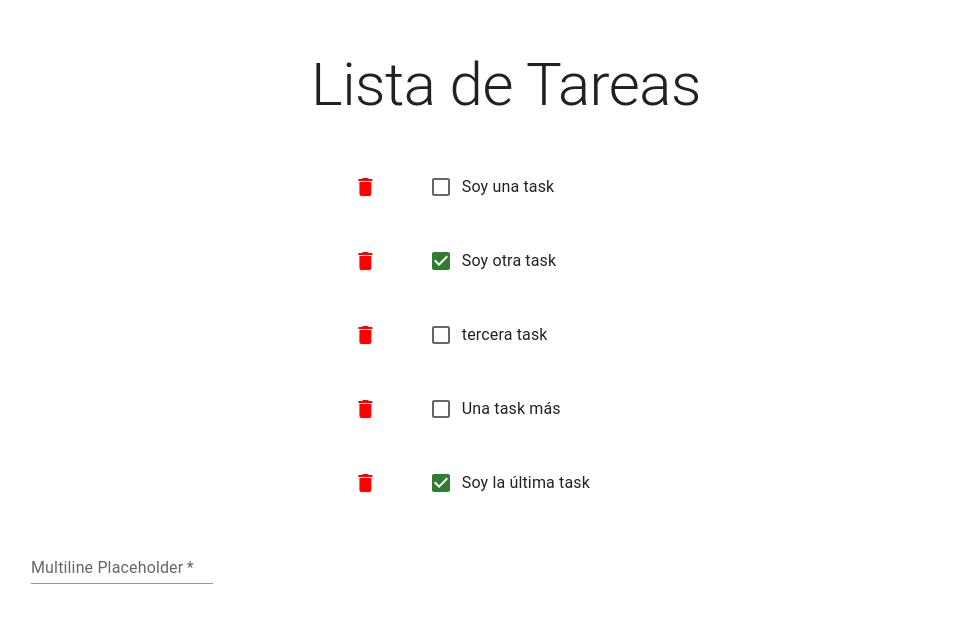
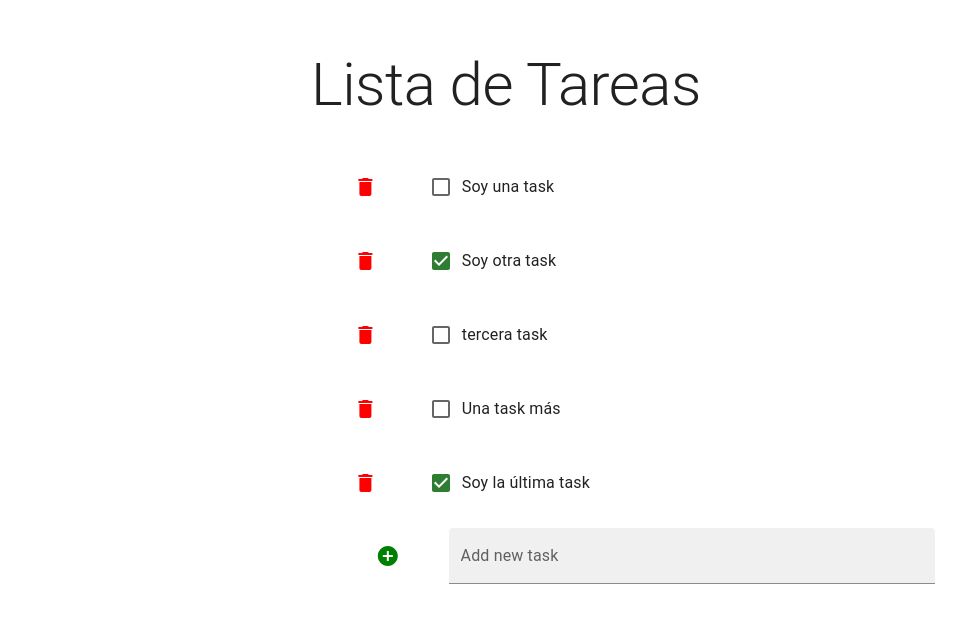
Before and after one commit to NachoCor2007/Cap_StudyMate, a React (Create React App) app in the folder to-do-list/: page / in a window 1280 px wide. Shown: the part 111-734 px from the top of the page, without its empty margins (9-975 px from the left). Built offline with nearby package versions, Linux system fonts and the light colour scheme.

Commit message:
Implemented a task addition button.

```diff
--- a/to-do-list/src/components/AddItem.tsx
+++ b/to-do-list/src/components/AddItem.tsx
@@ -1,7 +1,6 @@
 import React, {useState} from "react";
 import {ListItem, ListItemButton} from "@mui/material";
-import { green } from '@mui/material/colors';
-import Icon from '@mui/material/Icon';
+import AddCircleIcon from '@mui/icons-material/AddCircle';
 import TextField from '@mui/material/TextField';
 
 interface AddItemProps {
@@ -13,21 +12,16 @@ const AddItem: React.FC<AddItemProps> = ({onAddition}: AddItemProps) => {
 
     return(
         <ListItem>
-            <Icon
-                baseClassName="fas"
-                className="fa-plus-circle"
-                sx={{ color: green[500] }}
-            />
-
-            {/*<ListItemButton sx={{ width: '1%' }} onClick={() => onAddition(newTaskName)}>*/}
-            {/*</ListItemButton>*/}
+            <ListItemButton sx={{ width: '1%' }} onClick={() => onAddition(newTaskName)}>
+                <AddCircleIcon sx={{ width: '100%', color: 'green' }}/>
+            </ListItemButton>
             <TextField
                 id="standard-textarea"
-                label="Multiline Placeholder"
+                label="Add new task"
                 value={newTaskName}
+                sx={{ width: '80%' }}
                 multiline
-                required
-                variant="standard"
+                variant="filled"
                 onChange={e =>
                     setNewTaskName(e.target.value)
                 }
--- a/to-do-list/src/components/ListComp.tsx
+++ b/to-do-list/src/components/ListComp.tsx
@@ -89,8 +89,8 @@ const ListComp = () => {
                 {tasks.items.map(item => (
                     <Item key={item.id} {...item} onCheck={handleCheck} onDeletion={handleDelete} />
                 ))}
+                <AddItem onAddition={handleAddition}/>
             </List>
-            <AddItem onAddition={handleAddition}/>
         </>
     );
 }
```
